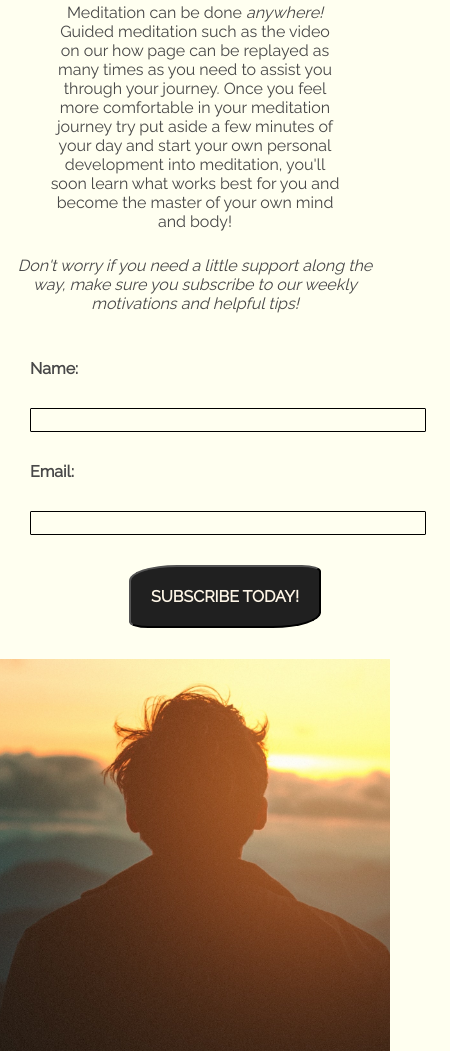
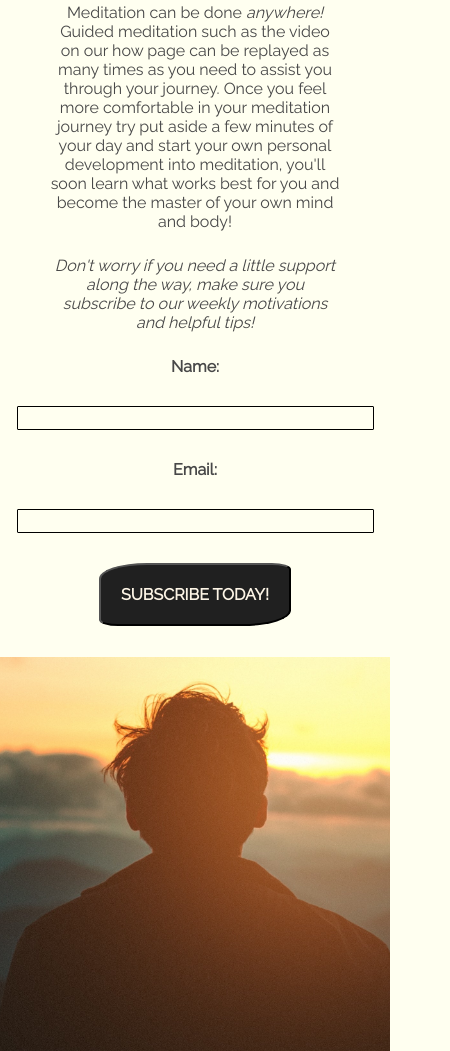
Before and after one commit to debbie-herridge/mindfull-meditation, a plain HTML site: page index.html in a window 390 px wide. Shown: the part 3538-4589 px from the top of the page, 450 px wide, since content can reach past the window. Drawn offline with Linux system fonts and the light colour scheme.

Commit message:
modify form for better visual on small screen

```diff
--- a/assets/css/stylesheet.css
+++ b/assets/css/stylesheet.css
@@ -309,13 +309,23 @@ h1 {
         letter-spacing: 5px;
     }
 }
+
 @media screen and (max-width: 600px) {
-#form-border {
-    width:100%;
+    #meditation-img {
+    height: 450px;
+    }
 }
-#meditation-img {
-    height: 450px;
-}
+
+@media screen and (max-width: 500px) {
+    #form-border {
+        margin: 0;
+        width: 100%;
+        padding: 0;
+        text-align: center;
+    }
+    .form-input {
+        width: 90%;
+    }
 }
 
 @media screen and (max-width: 400px) {
@@ -327,4 +337,4 @@ h1 {
         text-align: left;
         margin: 195px 75px;
     }
-    }
+}
--- a/index.html
+++ b/index.html
@@ -68,7 +68,7 @@
         <div id="where-explained">
             <h2>Where can you meditate?</h2>
             <p class="content">Meditation can be done <em>anywhere!</em> Guided meditation such as the video on our how page can be replayed as many times as you need to assist you through your journey. Once you feel more comfortable in your meditation journey try put aside a few minutes of your day and start your own personal development into meditation, you'll soon learn what works best for you and become the master of your own mind and body!</p>
-            <p><em> Don't worry if you need a little support along the way, make sure you subscribe to our weekly motivations and helpful tips!</em></p>
+            <p class="content"><em> Don't worry if you need a little support along the way, make sure you subscribe to our weekly motivations and helpful tips!</em></p>
         </div>
 
         <form method="POST" action="https://formdump.codeinstitute.net/">
```
